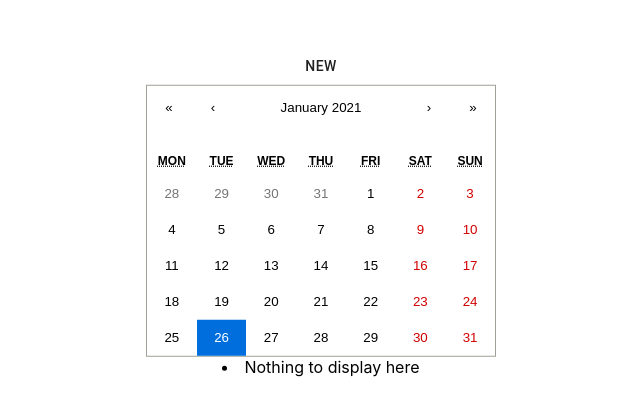
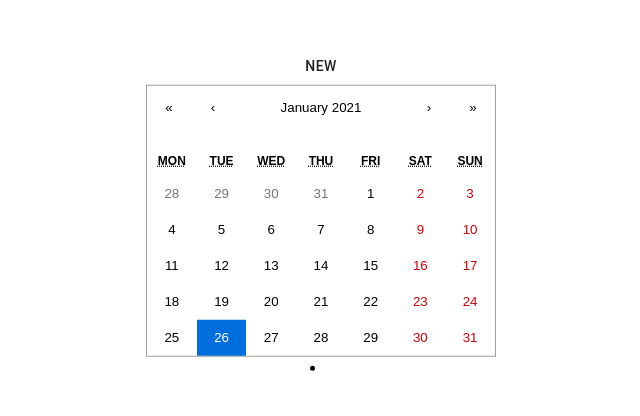
Before and after one commit to jjdoar/SentimentJournal, a React (Create React App) app in the folder frontend/: page / in a window 1280 px wide. Shown: the part 188-604 px from the top of the page, without its empty margins (319-959 px from the left). Built offline with nearby package versions, Linux system fonts and the light colour scheme; no server answers.

Commit message:
Restructured components

```diff
--- a/frontend/package.json
+++ b/frontend/package.json
@@ -14,7 +14,7 @@
     "react-calendar": "^3.3.0",
     "react-dom": "^17.0.1",
     "react-router-dom": "^5.2.0",
-    "react-scripts": "4.0.1",
+    "react-scripts": "^2.0.5",
     "web-vitals": "^0.2.4"
   },
   "scripts": {
--- a/frontend/src/App.js
+++ b/frontend/src/App.js
@@ -1,12 +1,8 @@
 import "./App.css";
-import EntrySubmitter from "./EntrySubmitter";
 import React, { useState, useEffect } from "react";
 import { Link } from "react-router-dom";
-import Calendar from "react-calendar";
-import EntryViewer from "./EntryViewer";
 import { Button, Box } from "@material-ui/core";
-
-import "react-calendar/dist/Calendar.css";
+import CustomCalendar from "./Calendar";
 
 function App() {
 
@@ -20,11 +16,11 @@ function App() {
         textAlign: "center",
       }}
     >
-      <Link to="/entry">
+      <Link to="/entrySubmitter">
         <Button>New</Button>
       </Link>
 
-      <EntryViewer />
+      <CustomCalendar />
     </div>
   );
 }
--- a/frontend/src/Calendar.js
+++ b/frontend/src/Calendar.js
@@ -0,0 +1,23 @@
+import React, { useState } from 'react';
+import Calendar from 'react-calendar';
+import "react-calendar/dist/Calendar.css";
+import EntryCache from './EntryCache';
+import EntrySubmitter from './EntrySubmitter';
+
+function CustomCalendar(props) {
+	// Componeent state
+	const [date, setDate] = useState(new Date());
+	console.log(date);
+
+	return (
+		<div>
+      <Calendar
+        onChange={setDate}
+        value={date}
+      />
+			<EntryCache date={date}/>
+    </div>
+	);
+}
+
+export default CustomCalendar;
--- a/frontend/src/EntryCache.js
+++ b/frontend/src/EntryCache.js
@@ -0,0 +1,39 @@
+import axios from 'axios';
+import React, { useState, useEffect, createContext } from 'react';
+import DateContext from './DateContext'
+import EntryContext from './EntryContext'
+import EntryViewer from './EntryViewer';
+import { getFirstDayofMonth, getLastDayofMonth } from "./util";
+
+
+// Add in logic to only send new get request if new date is in a different month from old date
+// Change get date functions to use the format date function
+
+function EntryCache(props) {
+	// Passed in from parent component(Calendar)
+	const date = props.date;
+
+	// Component state
+	const [entries, setEntries] = useState({});
+
+	function retrieveJournalEntries(beg_date, end_date) {
+		axios({
+        method: "GET",
+        url: "http://localhost:8081/v0/journal_entries",
+        params: { startDate: beg_date, endDate: end_date, userId: 1 }
+    }).then((response) => {
+        console.log(response.data);
+				setEntries(response.data);
+    });
+	}
+
+	useEffect(() => {
+    retrieveJournalEntries(getFirstDayofMonth(date), getLastDayofMonth(date));
+  }, [date]);
+
+	return (
+		<EntryViewer date={date} entries={entries}/>
+	);
+}
+
+export default EntryCache;
--- a/frontend/src/EntrySubmitter.js
+++ b/frontend/src/EntrySubmitter.js
@@ -1,105 +1,59 @@
-import React, { useState, useEffect } from "react";
+import React, { useState } from "react";
 import { Link } from "react-router-dom";
 import { Button, TextareaAutosize } from "@material-ui/core";
 import axios from "axios";
+import { formatDateObj } from "./util";
 
-function EntrySubmitter() {
 
-  const getTimeandDate = () => {
-    const monthNames = [
-      "January",
-      "February",
-      "March",
-      "April",
-      "May",
-      "June",
-      "July",
-      "August",
-      "September",
-      "October",
-      "November",
-      "December",
-    ];
-
-    const addZero = (i) => {
-      if (i < 10) {
-        i = "0" + i;
-      }
-      return i;
-    }
-
-    const current = new Date();
-    const hour = current.getHours() % 12;
-    const minute = addZero(current.getMinutes());
-    const time = `${hour}:${minute} ${
-      current.getHours() >= 12 ? "PM" : "AM"
-    }`;
-    const date = `${
-      monthNames[current.getMonth()]
-    } ${current.getDate()}, ${current.getFullYear()}`;
-
-    return [time, date];
-  }
-
-  // needs to made into its own component
-  const getDates = (date) => {
-    var pad = (num) => ("00" + num).slice(-2);
-    var begin_date = date;
-    begin_date =
-        begin_date.getUTCFullYear() +
-        "-" +
-        pad(begin_date.getUTCMonth() + 1) +
-        "-" +
-        pad(begin_date.getUTCDate());
-
-    var end_date = date;
-    end_date =
-        end_date.getUTCFullYear() +
-        "-" +
-        pad(end_date.getUTCMonth() + 1) +
-        "-" +
-        pad(end_date.getUTCDate());
-
-    return [begin_date, end_date];
-  }
-
+function EntrySubmitter(props) {
+  // Component State
   const [value, setValue] = useState("");
 
   const onChangeEvent = (event) => {
     setValue(event.target.value);
   };
 
-  useEffect(() => {
-    axios({
-      method: "GET",
-      url: "http://localhost:8081/v0/journal_entries",
-      params: { startDate: getDates(new Date())[0], endDate: getDates(new Date())[1], userId: 1 },
-    }).then((response) => {
-      if (typeof(response.data[0]) !== "undefined") {
-        setValue(response.data[0].content);
-      }
-    })
-  }, [])
-
   function submitEntry(value) {
     const userId = "1";
-    // const date = current.getFullYear() + "-" + (current.getMonth() + 1) + "-" + current.getDate()
     const currentDate = new Date();
+
     // Send PUT request to the backend
     axios({
       method: "PUT",
       url: "http://localhost:8081/v0/journal_entries",
-      data: { "date": currentDate.toISOString().substring(0,10), "userId": userId, "content": value },
+      data: { "date": formatDateObj(currentDate), "userId": userId, "content": value },
     }).then((response) => {
       console.log(response);
     });
-    // Fix Cross origin resource sharing
   }
 
+  // return (
+  //   <div>
+  //     <h4>Today is {getTimeandDate()[1]}</h4>
+  //     <p>{getTimeandDate()[0]}</p>
+  //     <div>
+  //       <TextareaAutosize
+  //         rowsMin={5}
+  //         cols={60}
+  //         placeholder="Insert Journal entry here"
+  //         onChange={onChangeEvent}
+  //         defaultValue={value}
+  //       />
+  //       <br />
+  //       <Link to="/">
+  //         <Button color="primary" onClick={() => submitEntry(value)}>
+  //           Submit
+  //         </Button>
+  //       </Link>{" "}
+  //       <Link to="/">
+  //         <Button color="primary">Back</Button>
+  //       </Link>
+  //       <br />
+  //     </div>
+  //   </div>
+  // );
+
   return (
-    <div>
-      <h4>Today is {getTimeandDate()[1]}</h4>
-      <p>{getTimeandDate()[0]}</p>
     <div>
       <TextareaAutosize
         rowsMin={5}
@@ -119,7 +73,6 @@ function EntrySubmitter() {
          </Link>
       <br />
     </div>
-    </div>
   );
 }
 
--- a/frontend/src/EntryViewer.js
+++ b/frontend/src/EntryViewer.js
@@ -1,56 +1,27 @@
-import axios from 'axios';
-import React, { useState, useEffect } from 'react';
-import Calendar from 'react-calendar';
+import React, { useState, useContext, useEffect } from 'react';
 import "react-calendar/dist/Calendar.css";
+import { formatDateObj } from "./util";
 
-function EntryViewer() {
-  const [date, setDate] = useState(new Date());
-  const [entry, setEntry] = useState("Nothing to display here");
+function EntryViewer(props) {
+  // Passed in from parent component(EntryCache)
+  const date = props.date;
+  const entries = props.entries;
 
-  const getDates = (date) => {
-    var pad = (num) => ("00" + num).slice(-2);
-    var begin_date = date;
-    begin_date =
-        begin_date.getUTCFullYear() +
-        "-" +
-        pad(begin_date.getUTCMonth() + 1) +
-        "-" +
-        pad(begin_date.getUTCDate());
-
-    var end_date = date;
-    end_date =
-        end_date.getUTCFullYear() +
-        "-" +
-        pad(end_date.getUTCMonth() + 1) +
-        "-" +
-        pad(end_date.getUTCDate());
-
-    return [begin_date, end_date];
+  // Returns the journal entry for the given date, empty string if no entry found
+  function getEntry(date, entries) {
+    console.log(entries);
+    var formattedDate = formatDateObj(date);
+    for (let entry in entries) {
+      if (entries[entry]['date'] == formattedDate) {
+        return entries[entry]['content'];
+      }
+    }
+    return "";
   }
-
-
-  useEffect(() => {
-    axios({
-        method: "GET",
-        url: "http://localhost:8081/v0/journal_entries",
-        params: { startDate: getDates(date)[0], endDate: getDates(date)[1], userId: 1 },
-    }).then((response) => {
-        if (typeof(response.data[0]) !== "undefined") {
-            setEntry(response.data[0].content);
-        } else {
-            setEntry("Nothing to display here");
-        }
-
-    })
-  }, [date]);
 
   return (
     <div>
-      <Calendar
-        onChange={setDate}
-        value={date}
-      />
-      <li>{entry}</li>
+      <li>{ getEntry(date, entries) }</li>
     </div>
   );
 }
--- a/frontend/src/index.js
+++ b/frontend/src/index.js
@@ -1,20 +1,18 @@
 import React from "react";
 import ReactDOM from "react-dom";
 import "./index.css";
-import App from "./App";
 import reportWebVitals from "./reportWebVitals";
 import { BrowserRouter, Route, Switch } from "react-router-dom";
 
-import Cal from "./App";
-import Entry from "./EntrySubmitter";
+import App from "./App";
+import EntrySubmitter from "./EntrySubmitter";
 
 ReactDOM.render(
   <React.StrictMode>
-    {/* <App /> */}
     <BrowserRouter>
       <Switch>
-        <Route exact path="/" component={Cal} />
-        <Route exact path="/entry" component={Entry} />
+        <Route exact path="/" component={App} />
+        <Route exact path="/entrySubmitter" component={EntrySubmitter} />
       </Switch>
     </BrowserRouter>
   </React.StrictMode>,
--- /dev/null
+++ b/frontend/src/util.js
@@ -0,0 +1,25 @@
+export function pad(num) {
+	return ("00" + num).slice(-2);
+}
+
+export function formatDateObj(date) {
+	return date.getUTCFullYear() + "-" +
+		pad(date.getUTCMonth() + 1) + "-" +
+		pad(date.getUTCDate());
+}
+
+export function getFirstDayofMonth(date) {
+	return date.getUTCFullYear() + "-" +
+		pad(date.getUTCMonth() + 1) + "-" +
+		pad(1);
+}
+
+export function getLastDayofMonth(date) {
+	var lastDay = new Date(
+		date.getFullYear(),
+		date.getMonth() + 1,
+		0);
+	return date.getUTCFullYear() + "-" +
+		pad(date.getUTCMonth() + 1) + "-" +
+		pad(lastDay.getUTCDate());
+}
```
Lines whose indentation alone changed are shown as unchanged.
